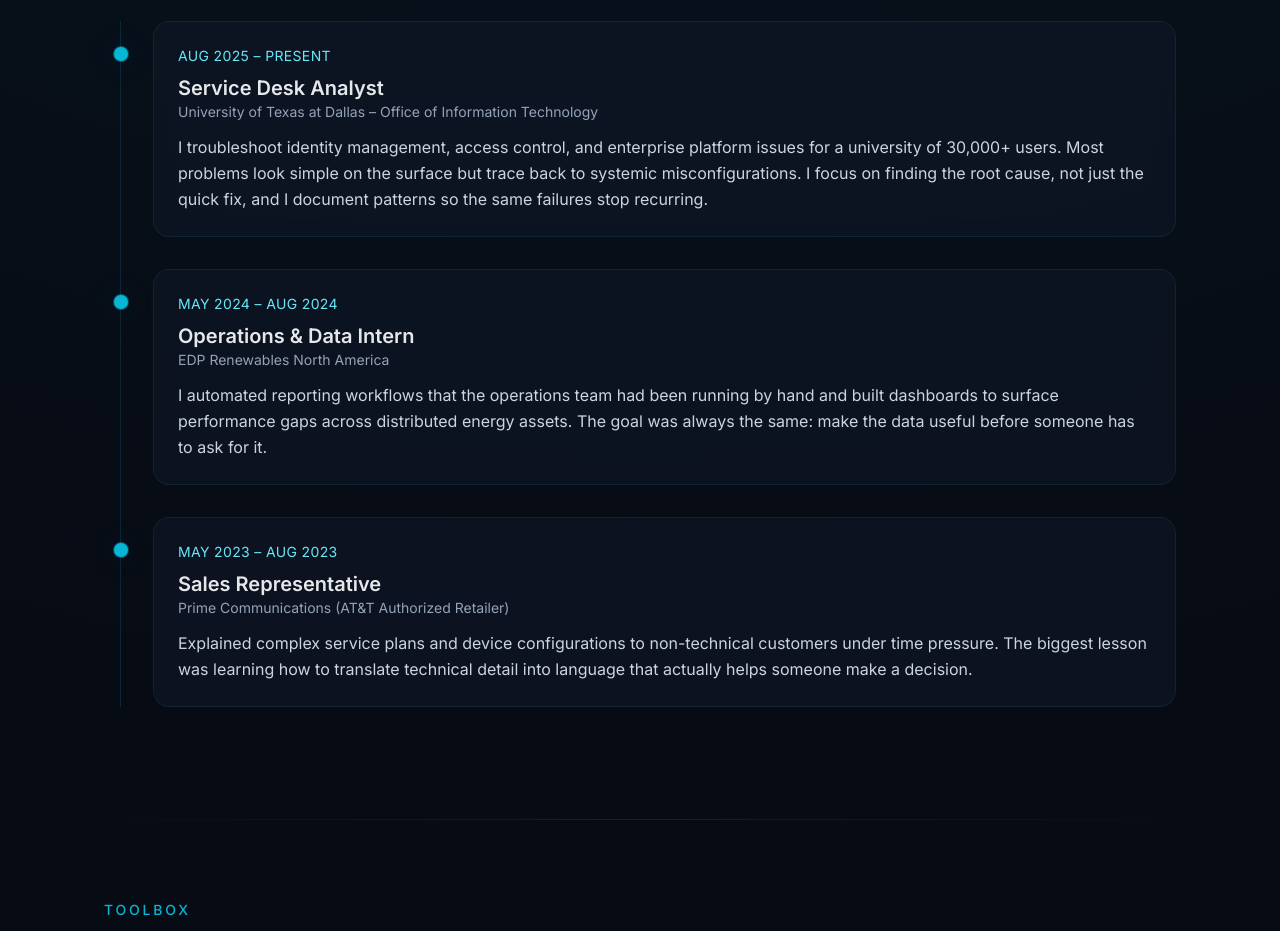
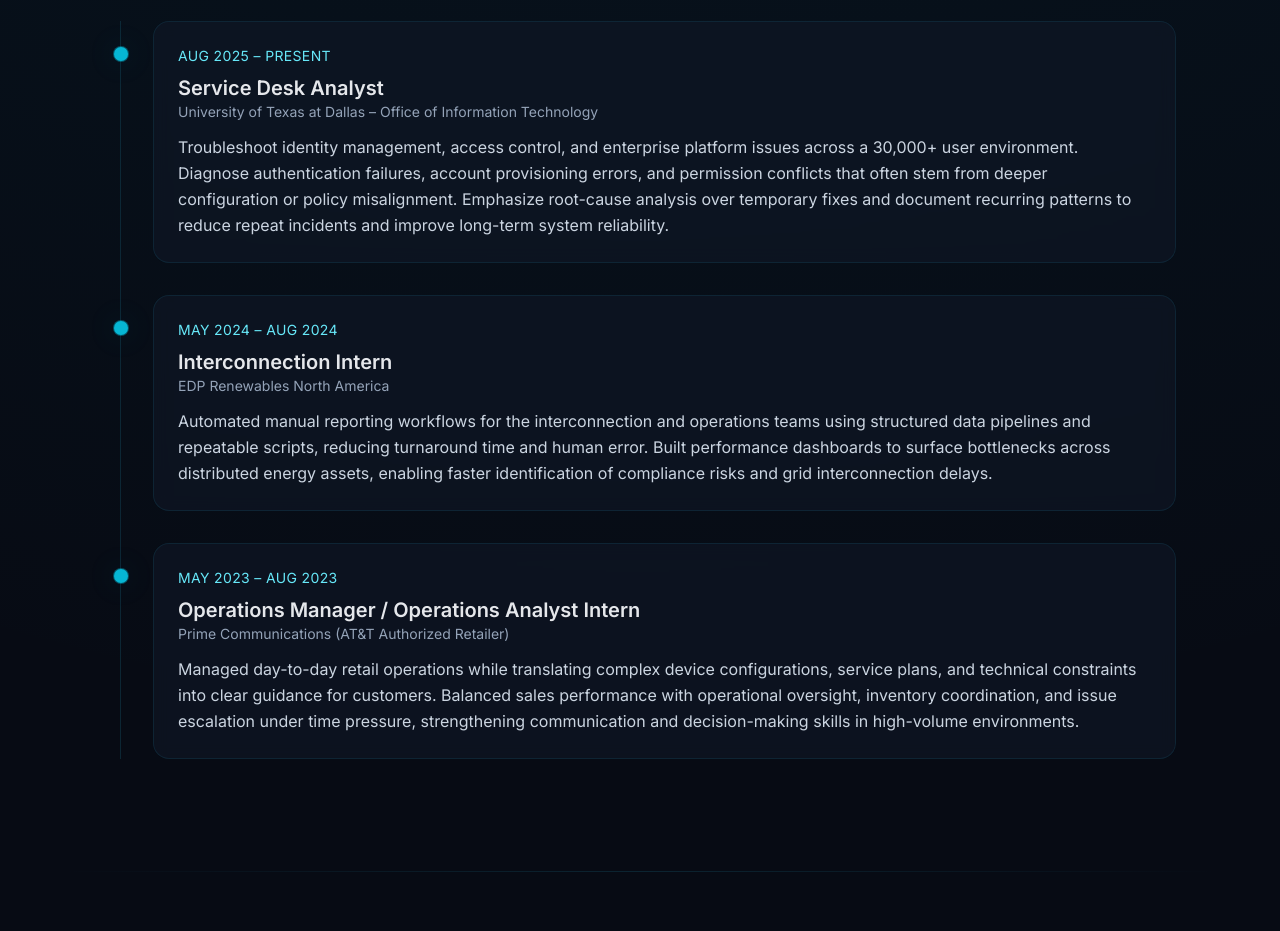
Before and after one commit to lobo017/lobo017.github.io, a Next.js app: page / in a window 1280 px wide. Shown: the part 1540-2471 px from the top of the page. Built offline with nearby package versions, Linux system fonts and the light colour scheme.

Commit message:
update experience summaries

```diff
--- a/data/portfolio.ts
+++ b/data/portfolio.ts
@@ -1,27 +1,26 @@
 export const experienceItems = [
   {
     role: "Service Desk Analyst",
-    company: "University of Texas at Dallas \u2013 Office of Information Technology",
-    period: "Aug 2025 \u2013 Present",
+    company: "University of Texas at Dallas – Office of Information Technology",
+    period: "Aug 2025 – Present",
     summary:
-      "I troubleshoot identity management, access control, and enterprise platform issues for a university of 30,000+ users. Most problems look simple on the surface but trace back to systemic misconfigurations. I focus on finding the root cause, not just the quick fix, and I document patterns so the same failures stop recurring."
+      "Troubleshoot identity management, access control, and enterprise platform issues across a 30,000+ user environment. Diagnose authentication failures, account provisioning errors, and permission conflicts that often stem from deeper configuration or policy misalignment. Emphasize root-cause analysis over temporary fixes and document recurring patterns to reduce repeat incidents and improve long-term system reliability."
   },
   {
-    role: "Operations & Data Intern",
+    role: "Interconnection Intern",
     company: "EDP Renewables North America",
-    period: "May 2024 \u2013 Aug 2024",
+    period: "May 2024 – Aug 2024",
     summary:
-      "I automated reporting workflows that the operations team had been running by hand and built dashboards to surface performance gaps across distributed energy assets. The goal was always the same: make the data useful before someone has to ask for it."
+      "Automated manual reporting workflows for the interconnection and operations teams using structured data pipelines and repeatable scripts, reducing turnaround time and human error. Built performance dashboards to surface bottlenecks across distributed energy assets, enabling faster identification of compliance risks and grid interconnection delays."
   },
   {
-    role: "Sales Representative",
+    role: "Operations Manager / Operations Analyst Intern",
     company: "Prime Communications (AT&T Authorized Retailer)",
-    period: "May 2023 \u2013 Aug 2023",
+    period: "May 2023 – Aug 2023",
     summary:
-      "Explained complex service plans and device configurations to non-technical customers under time pressure. The biggest lesson was learning how to translate technical detail into language that actually helps someone make a decision."
+      "Managed day-to-day retail operations while translating complex device configurations, service plans, and technical constraints into clear guidance for customers. Balanced sales performance with operational oversight, inventory coordination, and issue escalation under time pressure, strengthening communication and decision-making skills in high-volume environments."
   }
 ];
-
 export const projects = [
   {
     title: 'MetaCrawler',
```
